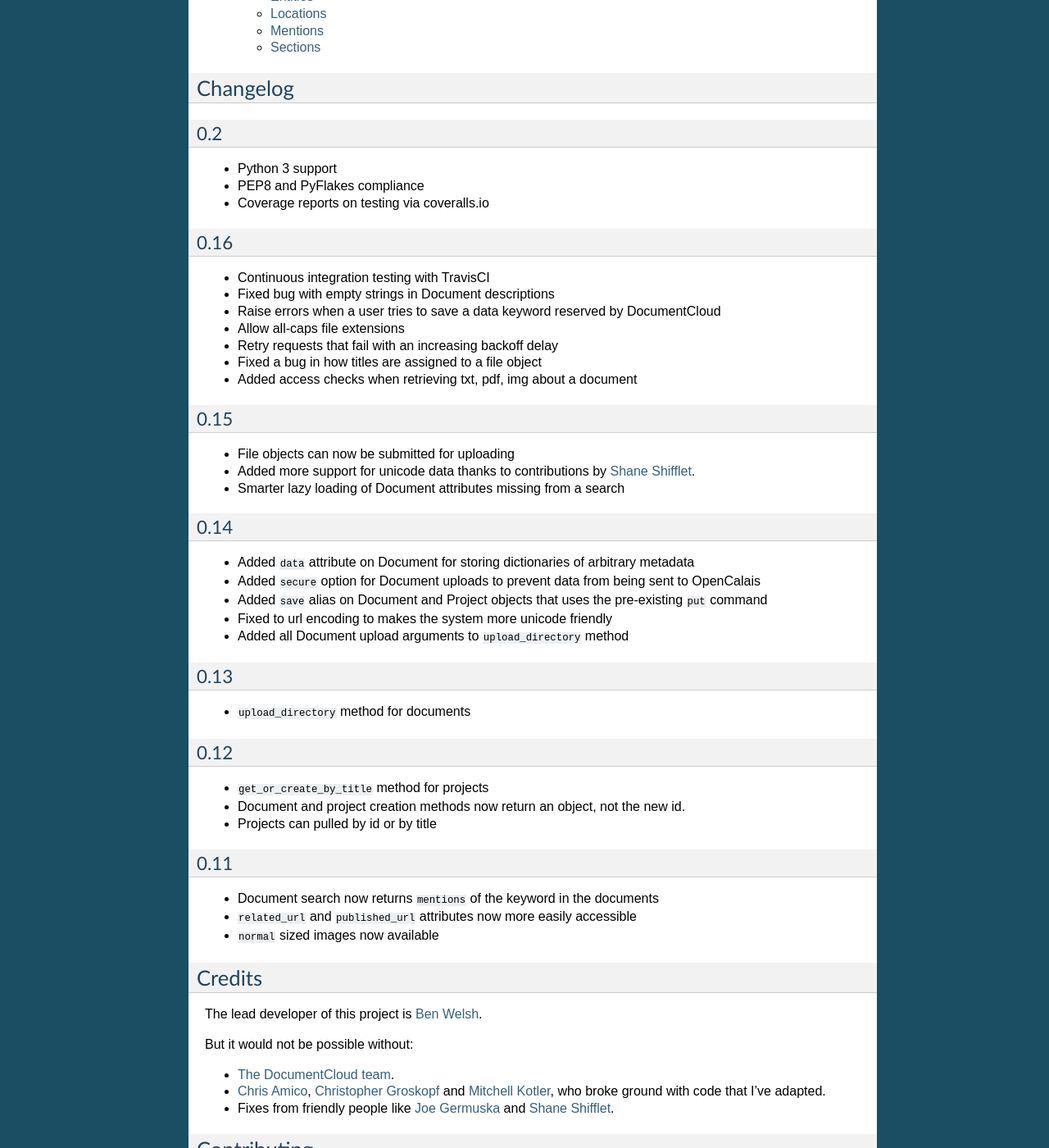
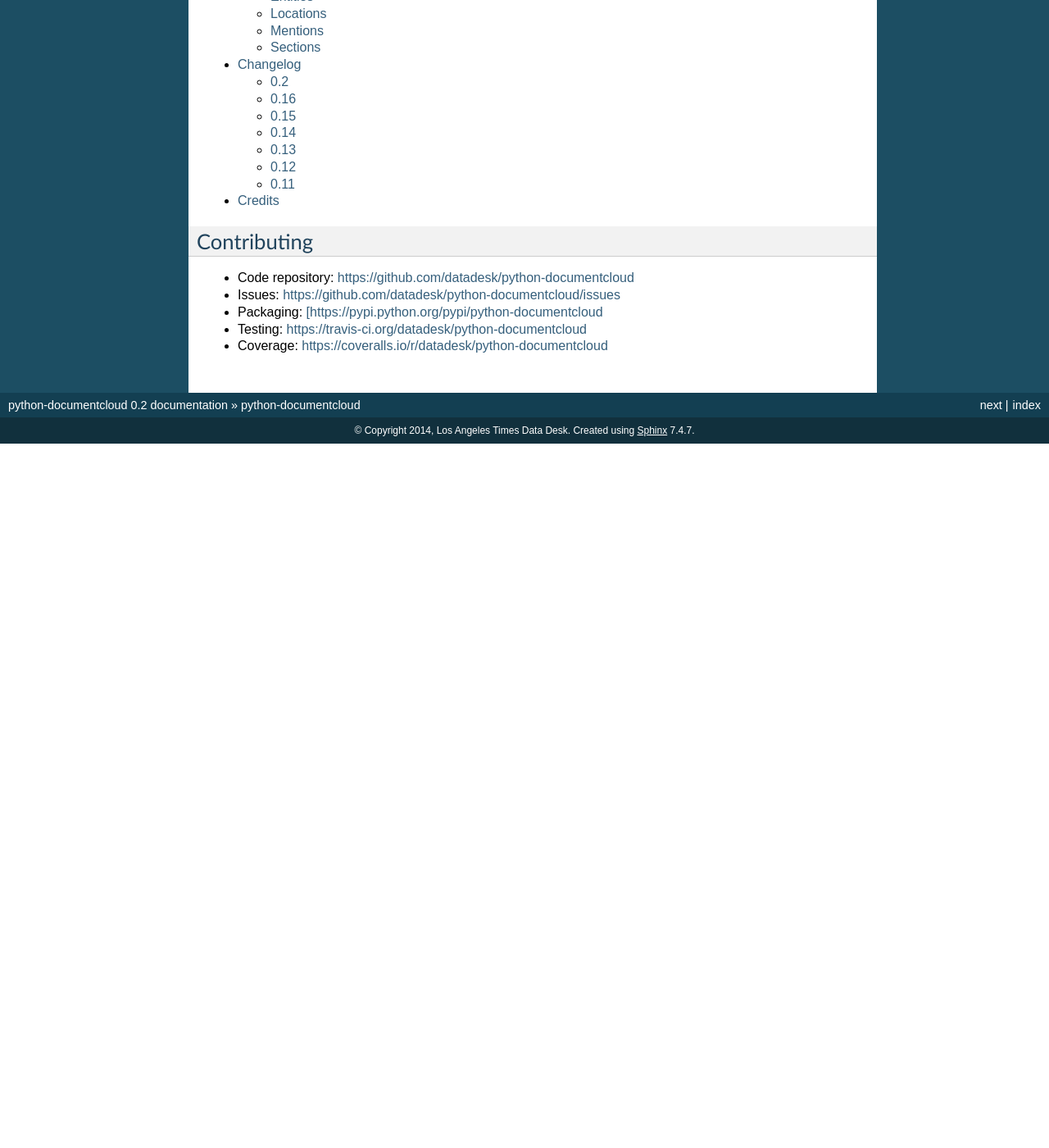
Before and after one commit to datadesk/python-documentcloud, a Sphinx documentation site: the page built from docs/index.rst, in a window 1280 px wide and 1400 px high, scrolled down 772 px. Shown: the whole window at 82% size. Built offline with Sphinx 7.4.7, drawn with Linux system fonts in a browser that asks for light colours; after the commit the page ends 1313 px from its top, so only the background shows below that; some of the changed lines change nothing that is shown; some of the changed text lies outside the part shown.

Commit message:
Another take

```diff
--- a/docs/changelog.rst
+++ b/docs/changelog.rst
@@ -1,3 +1,6 @@
+Changelog
+---------
+
 0.2
 ~~~
 
--- a/docs/credits.rst
+++ b/docs/credits.rst
@@ -1,3 +1,6 @@
+Credits
+-------
+
 The lead developer of this project is `Ben Welsh <http://palewi.re/who-is-ben-welsh/>`_.
 
 But it would not be possible without:
--- a/docs/index.rst
+++ b/docs/index.rst
@@ -20,16 +20,8 @@ User Documentation
    documents
    projects
    otherobjects
-
-Changelog
----------
-
-.. include:: changelog.rst
-
-Credits
----------
-
-.. include:: credits.rst
+   changelog
+   credits
 
 Contributing
 ------------
```
Also changed, not shown: 12 other files.
